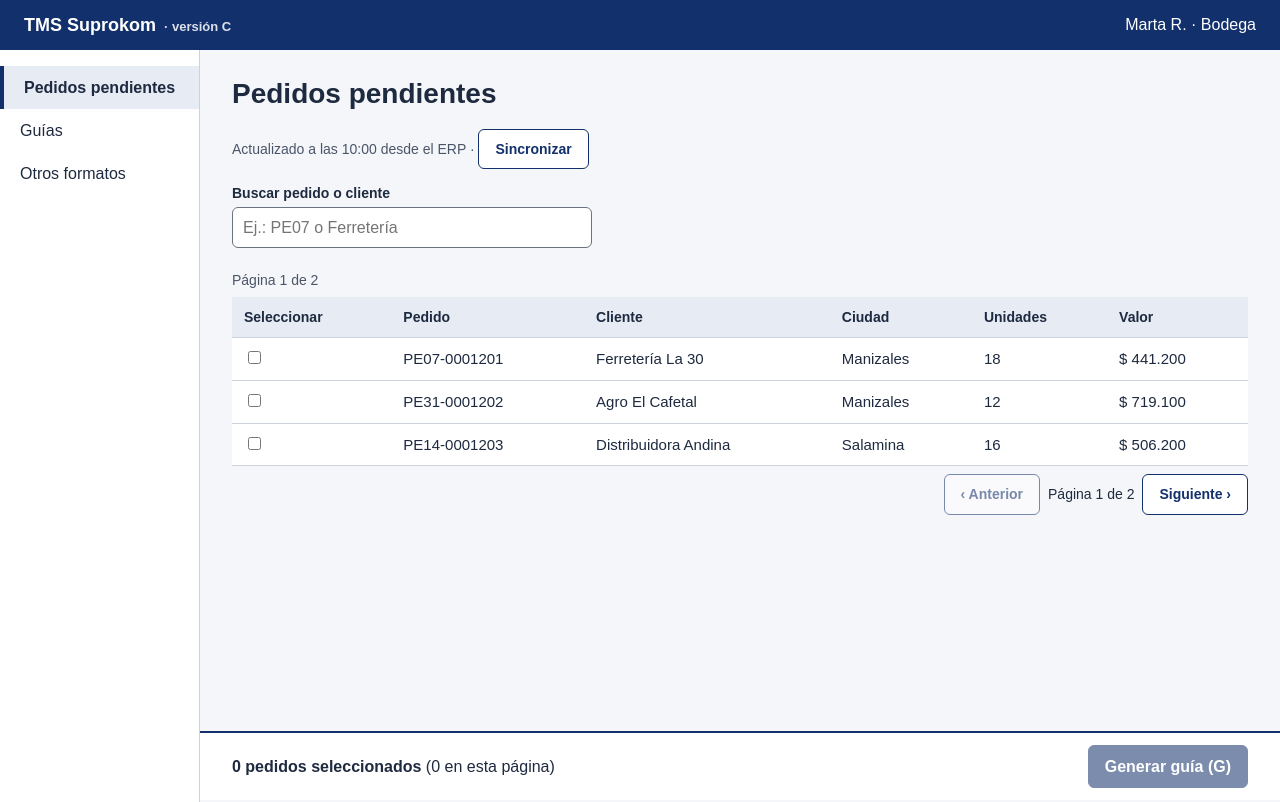
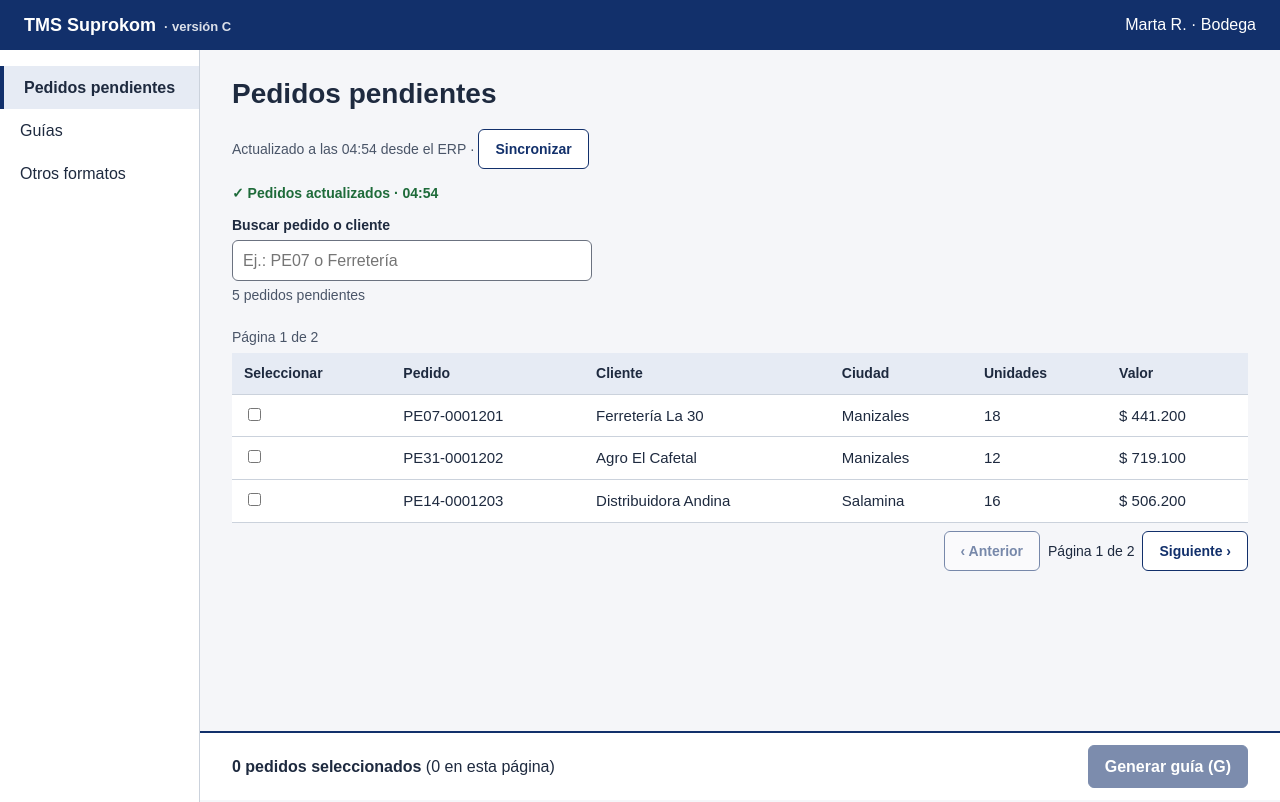
Before and after one commit to sevalenciaca/s2dj-tms, a plain HTML site: page final-c/index.html in a window 1280 px wide. Both pictures are taken after a click on the button "Sincronizar". Drawn offline with Linux system fonts and the light colour scheme.

Commit message:
C: horas reales y búsqueda que filtra (HZ-03, HZ-02)
- «Actualizado a las…» cambia al sincronizar, con espera visible y mensaje.
- «Guardado automáticamente» e historial usan la hora real del último cambio.
- La búsqueda filtra por pedido, cliente o ciudad sin tildes ni mayúsculas, con estado vacío.

Co-Authored-By: Claude Opus 5.5 (1M context) <noreply@anthropic.com>

```diff
--- a/final-c/index.html
+++ b/final-c/index.html
@@ -95,19 +95,30 @@ const app = document.getElementById('app'), live = document.getElementById('live
 const say = t => { live.textContent = ''; setTimeout(()=> live.textContent = t, 30); };
 const cities = () => [...new Set(ORDERS.filter(o=>S.sel.has(o.id)).map(o=>o.city))];
 const stepper = n => `<div class="steps" aria-label="Progreso de la guía">${['1. Pedidos','2. Datos de entrega','3. Empaque y plataforma','4. Despacho'].map((t,i)=>`<span class="${i+1===n?'on':i+1<n?'done':''}" ${i+1===n?'aria-current="step"':''}>${i+1<n?'✓ ':''}${t}</span>`).join('')}</div>`;
-const log = (st) => { const t = ['09:02','09:10','09:18','09:21','09:22','09:24','09:25'][S.hist.length] || '09:30'; S.hist.push({t, st, by:'Marta R.'}); };
+// HZ-03: horas reales del reloj (sincronización, guardado e historial)
+const hhmm = () => new Date().toLocaleTimeString('es-CO', { hour:'2-digit', minute:'2-digit', hour12:false });
+S.syncAt = hhmm(); S.savedAt = hhmm(); S.q = '';
+const touch = () => { S.savedAt = hhmm(); const e = document.querySelector('.saved[data-guardado]'); if (e) e.textContent = `✓ Guardado automáticamente · ${S.savedAt}`; };
+const log = (st) => { const t = hhmm(); S.savedAt = t; S.hist.push({t, st, by:'Marta R.'}); };
+// HZ-02: búsqueda por pedido, cliente o ciudad, sin distinguir tildes ni mayúsculas
+const norm = t => t.normalize('NFD').replace(/[\u0300-\u036f]/g, '').toLowerCase();
+const filtrados = () => { const q = norm(S.q.trim()); return q ? ORDERS.filter(o => norm(`${o.id} ${o.cli} ${o.city}`).includes(q)) : ORDERS; };
 let lastFocus = null;
 
 function p1() {
-  const per = 3, pages = Math.ceil(ORDERS.length/per), rows = ORDERS.slice((S.page-1)*per, S.page*per);
+  const lista = filtrados(), per = 3, pages = Math.max(1, Math.ceil(lista.length/per));
+  if (S.page > pages) S.page = pages;
+  const rows = lista.slice((S.page-1)*per, S.page*per);
   const onPage = rows.filter(o=>S.sel.has(o.id)).length;
   app.innerHTML = `
     <h1>Pedidos pendientes</h1>
-    <p class="sub">Actualizado a las 10:00 desde el ERP · <button type="button" id="sync">Sincronizar</button></p>
-    <label for="q">Buscar pedido o cliente</label><input id="q" placeholder="Ej.: PE07 o Ferretería">
+    <p class="sub">Actualizado a las <span id="syncat">${S.syncAt}</span> desde el ERP · <button type="button" id="sync">Sincronizar</button></p>
+    <div id="syncmsg" role="status"></div>
+    <label for="q">Buscar pedido o cliente</label><input id="q" placeholder="Ej.: PE07 o Ferretería" value="${S.q.replace(/"/g,'&quot;')}">
+    <p class="sub" style="margin:4px 0 0">${S.q.trim() ? `${lista.length} pedido${lista.length===1?'':'s'} coincide${lista.length===1?'':'n'} con «${S.q.trim()}»` : `${ORDERS.length} pedidos pendientes`}</p>
     <table><caption class="sub" style="text-align:left;padding:6px 0">Página ${S.page} de ${pages}</caption>
       <thead><tr><th scope="col">Seleccionar</th><th scope="col">Pedido</th><th scope="col">Cliente</th><th scope="col">Ciudad</th><th scope="col">Unidades</th><th scope="col">Valor</th></tr></thead>
-      <tbody>${rows.map(o=>`<tr><td><input type="checkbox" id="c-${o.id}" ${S.sel.has(o.id)?'checked':''} aria-label="Seleccionar pedido ${o.id} de ${o.cli}" style="width:auto"></td>
+      <tbody>${rows.length ? '' : `<tr><td colspan="6">No hay pedidos que coincidan con «${S.q.trim()}». Revisa lo escrito o borra la búsqueda.</td></tr>`}${rows.map(o=>`<tr><td><input type="checkbox" id="c-${o.id}" ${S.sel.has(o.id)?'checked':''} aria-label="Seleccionar pedido ${o.id} de ${o.cli}" style="width:auto"></td>
         <td>${o.id}</td><td>${o.cli}</td><td>${o.city}</td><td>${o.u}</td><td>${o.v}</td></tr>`).join('')}</tbody></table>
     <div class="pager"><button type="button" id="prev" ${S.page===1?'disabled':''}>‹ Anterior</button><span>Página ${S.page} de ${pages}</span><button type="button" id="next" ${S.page===pages?'disabled':''}>Siguiente ›</button></div>
     <div class="bar" role="region" aria-label="Resumen de la selección">
@@ -117,7 +128,12 @@ function p1() {
   rows.forEach(o=> document.getElementById('c-'+o.id).onchange = e => { e.target.checked ? S.sel.add(o.id) : S.sel.delete(o.id); p1(); document.getElementById('c-'+o.id).focus(); say(`${S.sel.size} pedidos seleccionados`); });
   document.getElementById('prev').onclick = ()=>{ S.page--; p1(); };
   document.getElementById('next').onclick = ()=>{ S.page++; p1(); };
-  document.getElementById('sync').onclick = ()=> say('Pedidos actualizados');
+  document.getElementById('sync').onclick = ()=>{
+    const b = document.getElementById('sync'); b.disabled = true; b.textContent = 'Sincronizando…';
+    setTimeout(()=>{ S.syncAt = hhmm(); p1(); document.getElementById('syncmsg').innerHTML = `<p class="saved" style="margin:4px 0">✓ Pedidos actualizados · ${S.syncAt}</p>`; document.getElementById('sync').focus(); }, 700);
+  };
+  const q = document.getElementById('q');
+  q.oninput = ()=>{ S.q = q.value; S.page = 1; const pos = q.selectionStart; p1(); const n = document.getElementById('q'); n.focus(); n.setSelectionRange(pos, pos); say(`${filtrados().length} pedidos encontrados`); };
   document.getElementById('gen').onclick = generate;
 }
 function generate() {
@@ -158,7 +174,7 @@ function closeDialog(silent) { const sc = document.getElementById('scrim'); if (
 function p3() {
   if (!S.hist.length) log('Pendiente');
   app.innerHTML = `
-    <h1>Guía TMS-2026-0412 <span class="pill" style="color:var(--tx2)">Pendiente</span></h1>${stepper(2)}<p class="saved">✓ Guardado automáticamente · 09:02</p>
+    <h1>Guía TMS-2026-0412 <span class="pill" style="color:var(--tx2)">Pendiente</span></h1>${stepper(2)}<p class="saved" data-guardado>✓ Guardado automáticamente · ${S.savedAt}</p>
     ${(()=>{ const g = guia();
       const msg = g.otras.length ? `Se crearon ${g.otras.length+1} guías: esta (${g.city}) y ${g.otras.map((c,i)=>`TMS-2026-0${413+i} (${c})`).join(', ')}.`
                 : S.group==='group' ? `Guía agrupada con destino ${g.city}.` : '';
@@ -182,7 +198,7 @@ function p3() {
 }
 function p4(state) {
   app.innerHTML = `
-    <h1>Guía TMS-2026-0412 <span class="pill" style="color:var(--wr)">${state==='plat'?'En plataforma':'En preparación'}</span></h1>${stepper(state==='plat'?4:3)}<p class="saved">✓ Guardado automáticamente · 09:10</p>
+    <h1>Guía TMS-2026-0412 <span class="pill" style="color:var(--wr)">${state==='plat'?'En plataforma':'En preparación'}</span></h1>${stepper(state==='plat'?4:3)}<p class="saved" data-guardado>✓ Guardado automáticamente · ${S.savedAt}</p>
     <p class="sub">${guia().cli} · ${guia().city} · ${TRA} · ${CON.split(' · ')[0]} · Pedidos: ${guia().lista}</p>
     <div class="card"><h2 style="margin:0;font-size:20px">Registrar empaque</h2><div class="grid">
       <div><label for="caj">Cajas</label><input id="caj" type="number" min="0" value="${S.cajas}"></div>
@@ -192,7 +208,7 @@ function p4(state) {
     <p>${state==='plat'
       ? '<button class="pri" id="desp">Despachar · pasa a En tránsito</button>'
       : '<button id="back">← Regresar a pendiente</button> <button class="pri" id="mov">Mover a plataforma</button>'}</p>`;
-  ['caj','lio','fle'].forEach(k=> document.getElementById(k).oninput = e => { S[{caj:'cajas',lio:'lios',fle:'flete'}[k]] = e.target.value; });
+  ['caj','lio','fle'].forEach(k=> document.getElementById(k).oninput = e => { S[{caj:'cajas',lio:'lios',fle:'flete'}[k]] = e.target.value; touch(); });
   const m = document.getElementById('m');
   if (state==='plat') { document.getElementById('desp').onclick = openConfirm; return; }
   document.getElementById('back').onclick = ()=> go('#p3');
```
